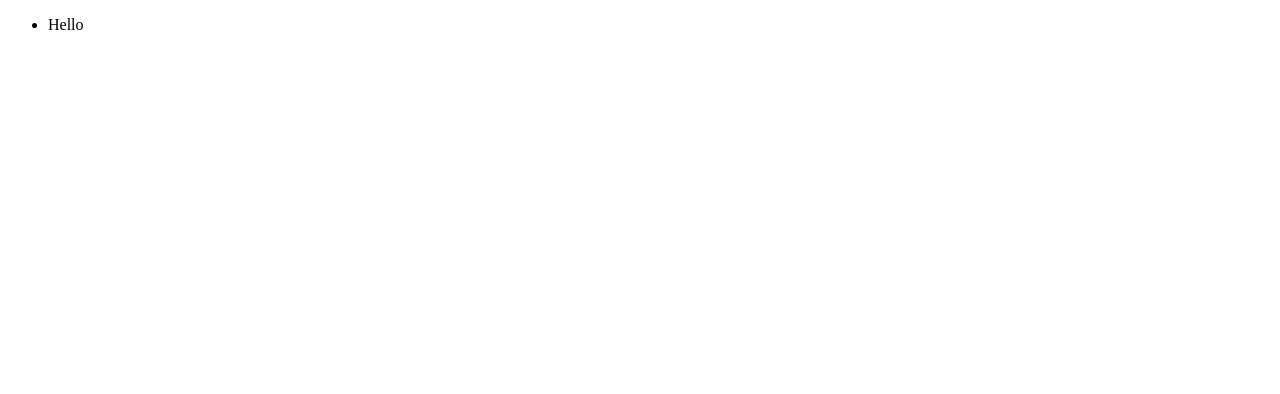
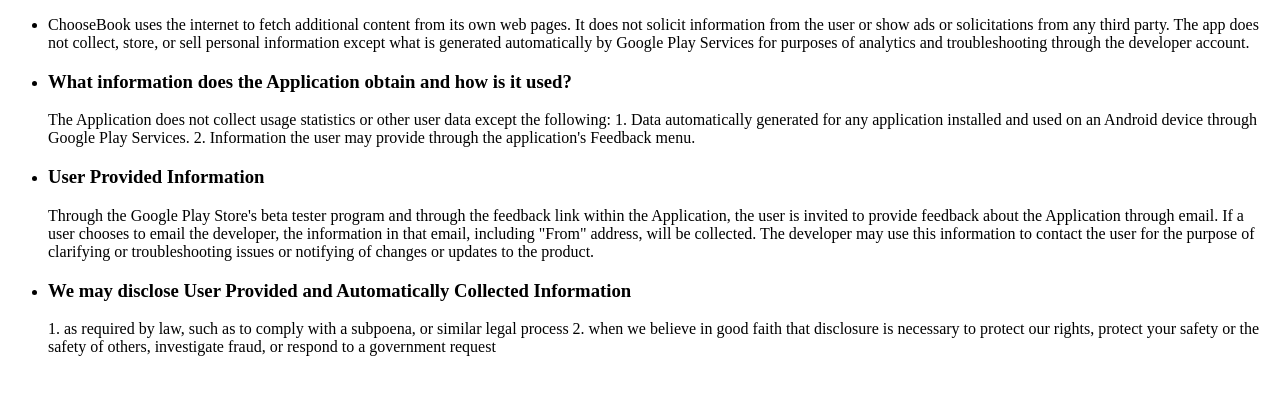
Before and after one commit to alr3000/alr3000.github.io, a plain HTML site: page privacy/ChooseBook.html in a window 1280 px wide. Drawn offline with Linux system fonts and the light colour scheme.

Commit message:
added choosebook policy

```diff
--- a/privacy/ChooseBook.html
+++ b/privacy/ChooseBook.html
@@ -5,6 +5,23 @@
 </head>
 <body>
 <ul>
-    <li>Hello</li>
+    <li>ChooseBook uses the internet to fetch additional content from its own web pages. It does not solicit information from the user or show ads or solicitations from any third party.
+        The app does not collect, store, or sell personal information except what is generated automatically by Google Play Services for purposes of analytics and troubleshooting through the developer account.</li>
+    <li>
+        <h3>What information does the Application obtain and how is it used?</h3>
+        The Application does not collect usage statistics or other user data except the following:
+        1. Data automatically generated for any application installed and used on an Android device through Google Play Services.
+        2. Information the user may provide through the application's Feedback menu.
+    </li>
+    <li>
+        <h3>User Provided Information</h3>
+        Through the Google Play Store's beta tester program and through the feedback link within the Application, the user is invited to provide feedback about the Application through email.
+        If a user chooses to email the developer, the information in that email, including "From" address, will be collected. The developer may use this information to contact the user for the purpose of clarifying or troubleshooting issues or notifying of changes or updates to the product.
+        </li>
+    <li>
+        <h3>We may disclose User Provided and Automatically Collected Information</h3>
+        1. as required by law, such as to comply with a subpoena, or similar legal process
+        2. when we believe in good faith that disclosure is necessary to protect our rights, protect your safety or the safety of others, investigate fraud, or respond to a government request
+    </li>
 </ul>
 </body>
```
